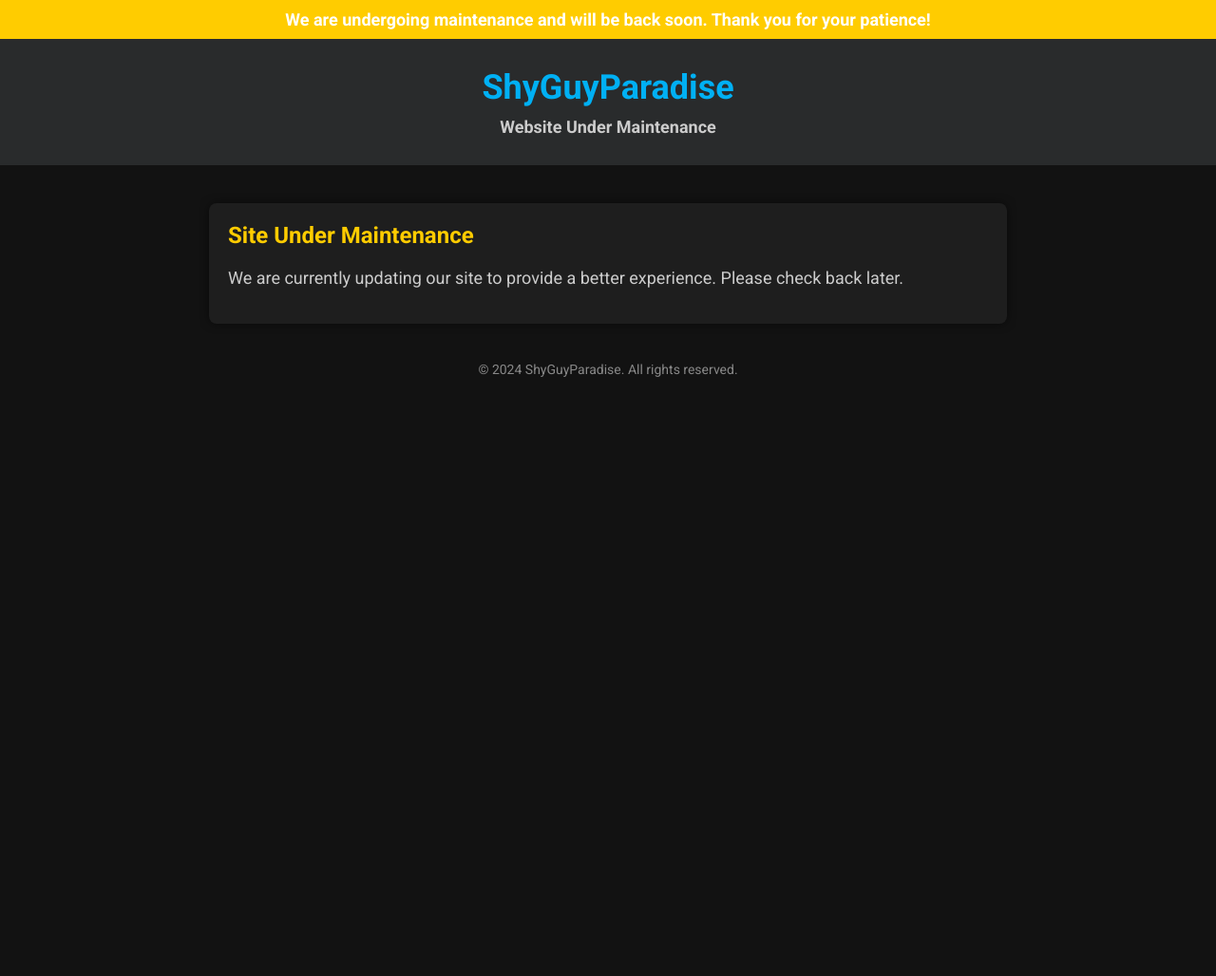
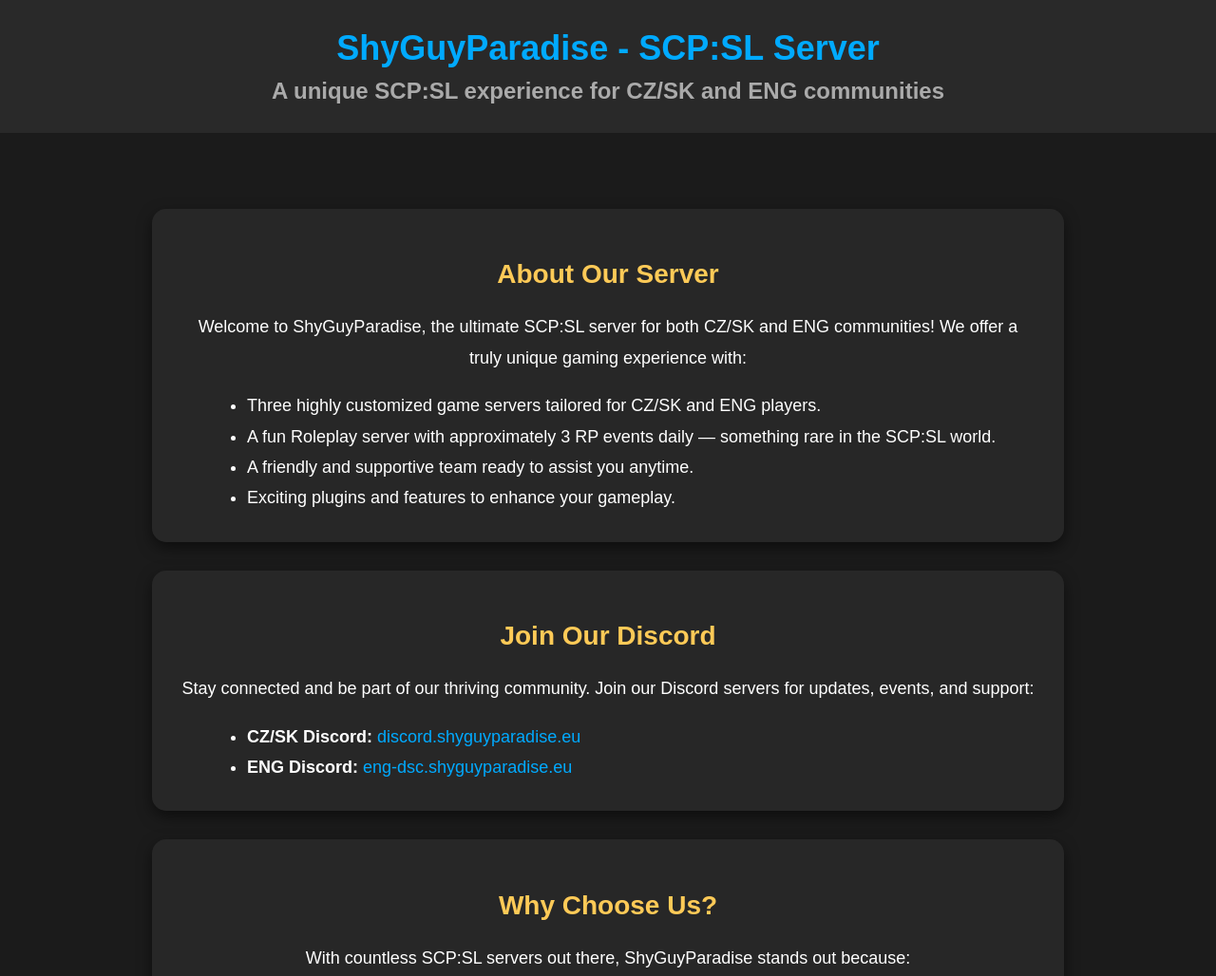
Before and after one commit to Tommager1107/sgp-web, a plain HTML site: page index.html in a window 1280 px wide. Shown: the top 1028 px of the page at 95% size. Before the commit the page ends 800 px from the top, so only its background shows below. Drawn offline with Linux system fonts and the light colour scheme.

Commit message:
Update index.html

```diff
--- a/index.html
+++ b/index.html
@@ -3,102 +3,115 @@
 <head>
     <meta charset="UTF-8">
     <meta name="viewport" content="width=device-width, initial-scale=1.0">
-    <title>ShyGuyParadise - Maintenance</title>
-    <link href="https://fonts.googleapis.com/css2?family=Roboto:wght@400;700&display=swap" rel="stylesheet">
+    <title>ShyGuyParadise - SCP:SL Server</title>
     <style>
         body {
+            font-family: Arial, sans-serif;
             margin: 0;
-            font-family: 'Roboto', sans-serif;
-            background: #121212;
-            color: white;
+            background-color: #1b1b1b;
+            color: #ffffff;
+            text-align: center;
         }
 
-        /* Info bar */
-        .info-bar {
-            background: #ffcc00;
-            padding: 10px;
-            text-align: center;
+        header {
+            background-color: rgba(43, 43, 43, 0.9);
+            padding: 30px 0;
+            color: #00aaff;
+            font-size: 36px;
             font-weight: bold;
+        }
+
+        .subtitle {
+            font-size: 24px;
+            color: #aaaaaa;
+            margin-top: 10px;
+        }
+
+        main {
+            padding: 50px;
+        }
+
+        .section {
+            margin: 30px auto;
+            max-width: 900px;
+            background-color: rgba(43, 43, 43, 0.8);
+            border-radius: 15px;
+            box-shadow: 0 6px 15px rgba(0, 0, 0, 0.5);
+            padding: 30px;
+        }
+
+            .section h2 {
+                color: #feca57;
+                font-size: 28px;
+            }
+
+            .section p {
+                line-height: 1.8;
                 font-size: 18px;
             }
 
-        .info-bar a {
-            color: #000;
-            text-decoration: underline;
+        ul {
+            font-size: 18px;
+            line-height: 1.8;
         }
 
-        /* Header */
-        .header {
-            text-align: center;
-            background-color: #292b2c;
-            padding: 30px 0;
+        footer {
+            margin-top: 40px;
+            font-size: 16px;
+            color: #aaaaaa;
         }
 
-        .header h1 {
-            margin: 0;
-            font-size: 36px;
-            color: #00b0f4;
+        a {
+            color: #00aaff;
+            text-decoration: none;
+            font-size: 18px;
         }
 
-        .header h2 {
-            margin: 10px 0 0;
-            font-size: 18px;
-            color: #cccccc;
-        }
-
-        /* Maintenance Status */
-        .status {
-            margin: 40px auto;
-            max-width: 800px;
-            padding: 20px;
-            background: #1e1e1e;
-            border-radius: 8px;
-            box-shadow: 0px 0px 10px rgba(0, 0, 0, 0.5);
-        }
-
-        .status h3 {
-            margin: 0 0 20px;
-            font-size: 24px;
-            color: #ffcc00;
-        }
-
-        .status p {
-            font-size: 18px;
-            color: #cccccc;
-        }
-
-        /* Footer */
-        .footer {
-            text-align: center;
-            margin: 40px 0;
-            font-size: 14px;
-            color: #888;
+            a:hover {
+                text-decoration: underline;
             }
     </style>
 </head>
 <body>
+    <header>
+        ShyGuyParadise - SCP:SL Server
+        <div class="subtitle">A unique SCP:SL experience for CZ/SK and ENG communities</div>
+    </header>
 
-    <!-- Info bar (to notify users of maintenance) -->
-    <div class="info-bar">
-        We are undergoing maintenance and will be back soon. Thank you for your patience!
+    <main>
+        <div class="section">
+            <h2>About Our Server</h2>
+            <p>Welcome to ShyGuyParadise, the ultimate SCP:SL server for both CZ/SK and ENG communities! We offer a truly unique gaming experience with:</p>
+            <ul style="text-align: left; max-width: 800px; margin: 0 auto;">
+                <li>Three highly customized game servers tailored for CZ/SK and ENG players.</li>
+                <li>A fun Roleplay server with approximately 3 RP events daily — something rare in the SCP:SL world.</li>
+                <li>A friendly and supportive team ready to assist you anytime.</li>
+                <li>Exciting plugins and features to enhance your gameplay.</li>
+            </ul>
         </div>
 
-    <!-- Header Section -->
-    <div class="header">
-        <h1>ShyGuyParadise</h1>
-        <h2>Website Under Maintenance</h2>
+        <div class="section">
+            <h2>Join Our Discord</h2>
+            <p>Stay connected and be part of our thriving community. Join our Discord servers for updates, events, and support:</p>
+            <ul style="text-align: left; max-width: 800px; margin: 0 auto;">
+                <li><strong>CZ/SK Discord:</strong> <a href="https://discord.shyguyparadise.eu">discord.shyguyparadise.eu</a></li>
+                <li><strong>ENG Discord:</strong> <a href="https://eng-dsc.shyguyparadise.eu">eng-dsc.shyguyparadise.eu</a></li>
+            </ul>
         </div>
 
-    <!-- Maintenance Status Section -->
-    <div class="status">
-        <h3>Site Under Maintenance</h3>
-        <p>We are currently updating our site to provide a better experience. Please check back later.</p>
+        <div class="section">
+            <h2>Why Choose Us?</h2>
+            <p>With countless SCP:SL servers out there, ShyGuyParadise stands out because:</p>
+            <ul style="text-align: left; max-width: 800px; margin: 0 auto;">
+                <li>We host regular RP events to keep the gameplay fresh and engaging.</li>
+                <li>Our dedicated admins and moderators ensure a friendly and fair environment for all players.</li>
+                <li>With servers specifically set up for CZ/SK and ENG audiences.</li>
+            </ul>
         </div>
+    </main>
 
-    <!-- Footer Section -->
-    <div class="footer">
+    <footer>
         &copy; 2024 ShyGuyParadise. All rights reserved.
-    </div>
-
+    </footer>
 </body>
 </html>
```
Lines whose indentation alone changed are shown as unchanged.
